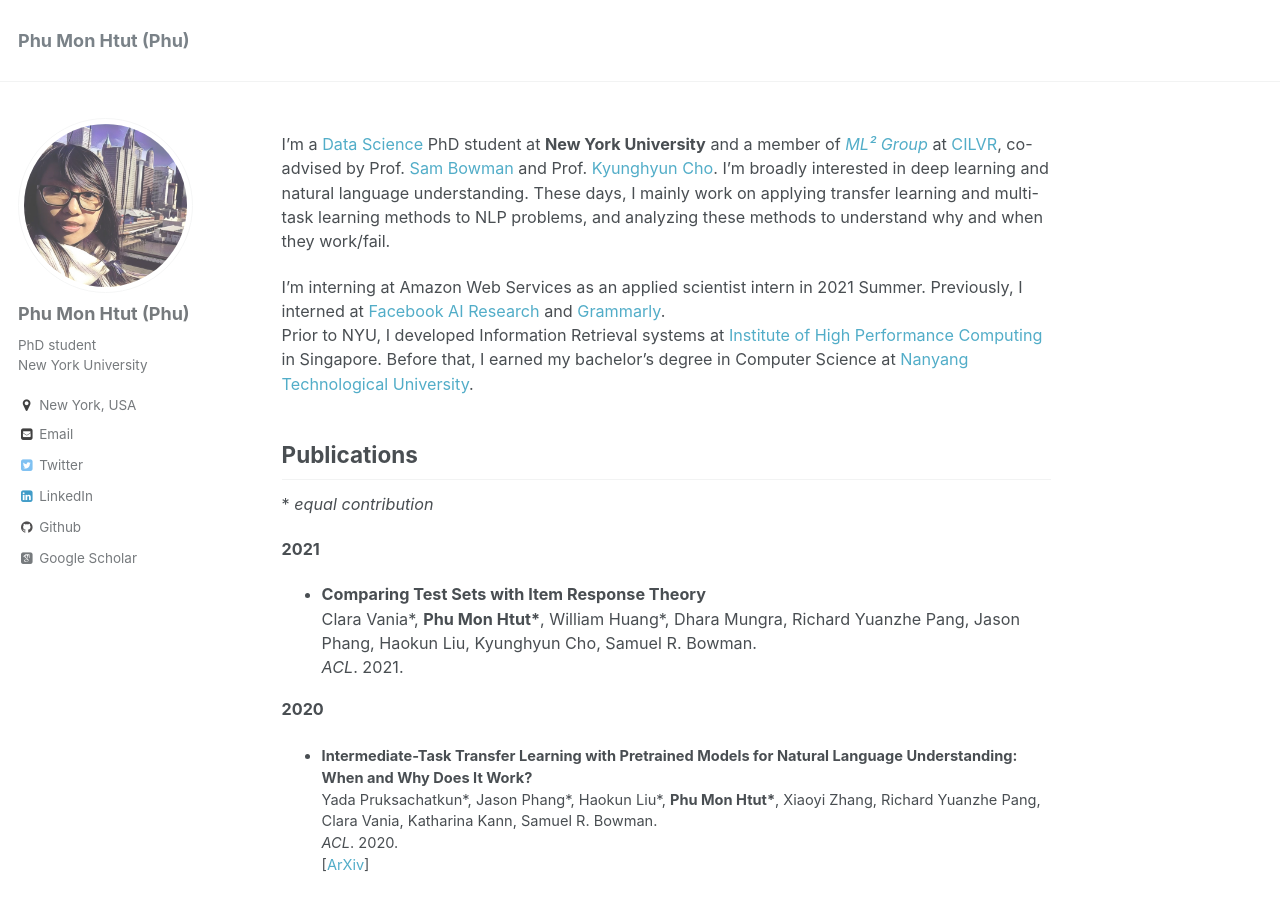
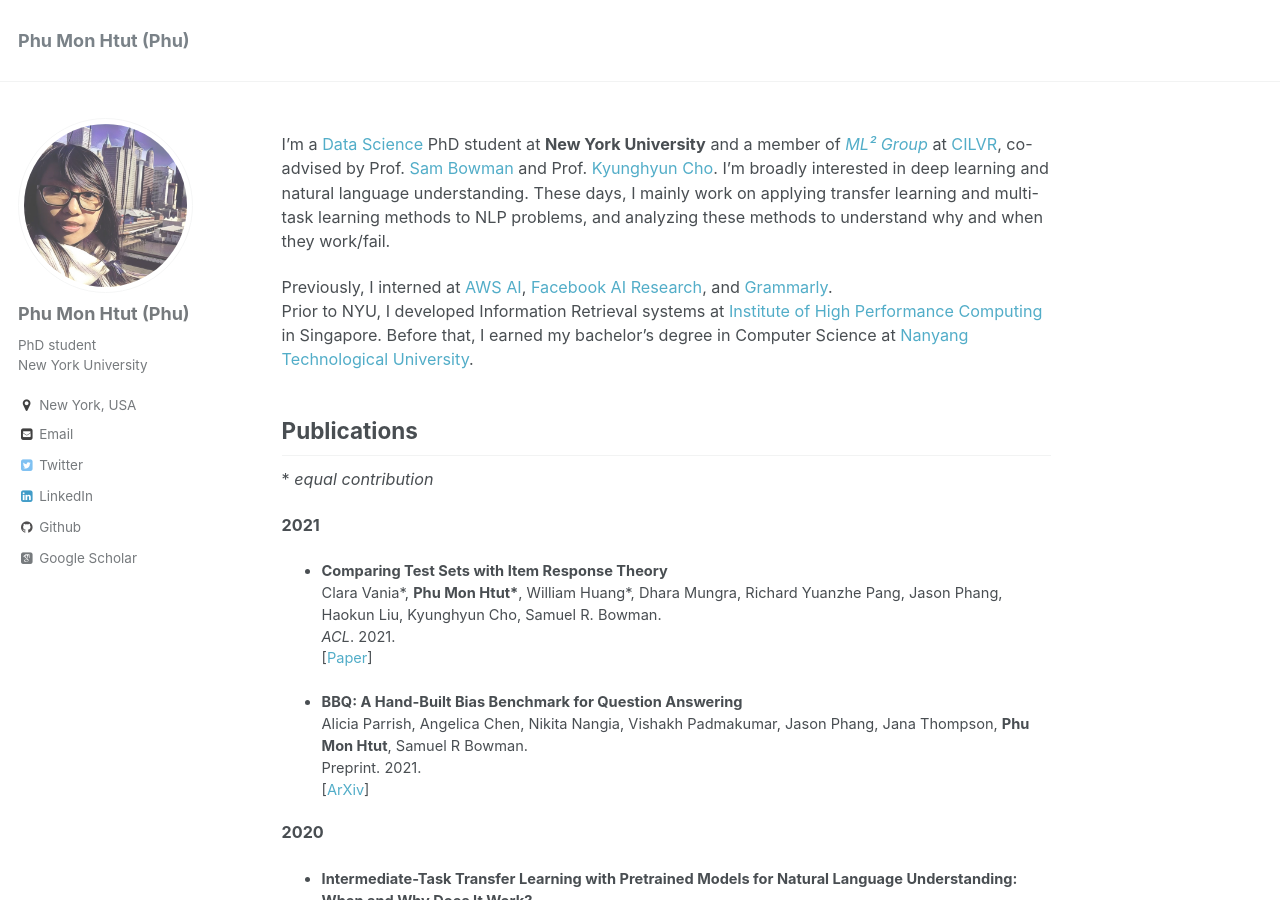
Before and after one commit to phu-pmh/phu-pmh.github.io, a Jekyll site: the page built from _pages/about.md, in a window 1280 px wide and 900 px high. Built offline with Jekyll 4.4.1, drawn with Linux system fonts in a browser that asks for light colours; some web fonts are replaced; some of the changed text lies outside the part shown.

Commit message:
Update about.md

```diff
--- a/_pages/about.md
+++ b/_pages/about.md
@@ -10,7 +10,7 @@ redirect_from:
 
 I’m a [Data Science](https://cds.nyu.edu/) PhD student at **New York University** and a member of *[ML² Group](https://wp.nyu.edu/ml2/)* at [CILVR](https://wp.nyu.edu/cilvr/), co-advised by Prof. [Sam Bowman](https://www.nyu.edu/projects/bowman/) and Prof. [Kyunghyun Cho](http://www.kyunghyuncho.me/). I'm broadly interested in deep learning and natural language understanding. These days, I mainly work on applying transfer learning and multi-task learning methods to NLP problems, and analyzing these methods to understand why and when they work/fail.
 
-I'm interning at Amazon Web Services as an applied scientist intern in 2021 Summer. Previously, I interned at [Facebook AI Research](https://research.fb.com/category/facebook-ai-research/) and [Grammarly](https://www.grammarly.com/).
+Previously, I interned at [AWS AI](https://www.amazon.science/), [Facebook AI Research](https://research.fb.com/category/facebook-ai-research/), and [Grammarly](https://www.grammarly.com/).
 Prior to NYU, I developed Information Retrieval systems at [Institute of High Performance Computing](https://www.a-star.edu.sg/ihpc) in Singapore. Before that, I earned my bachelor’s degree in Computer Science at [Nanyang Technological University](http://scse.ntu.edu.sg/Pages/Home.aspx).
 
 
@@ -23,6 +23,12 @@ Publications
 * **Comparing Test Sets with Item Response Theory**
  Clara Vania\*, __Phu Mon Htut\*__, William Huang\*, Dhara Mungra, Richard Yuanzhe Pang, Jason Phang, Haokun Liu, Kyunghyun Cho, Samuel R. Bowman.
  *ACL*. 2021.
+ [[Paper](https://aclanthology.org/2021.acl-long.92/)]
+
+* **BBQ: A Hand-Built Bias Benchmark for Question Answering**
+ Alicia Parrish, Angelica Chen, Nikita Nangia, Vishakh Padmakumar, Jason Phang, Jana Thompson, __Phu Mon Htut__, Samuel R Bowman.
+ Preprint. 2021.
+ [[ArXiv](https://arxiv.org/abs/2110.08193)]
 
 **2020**
 
```
Also changed, not shown: other parts of _pages/about.md (+1 -1 lines).
